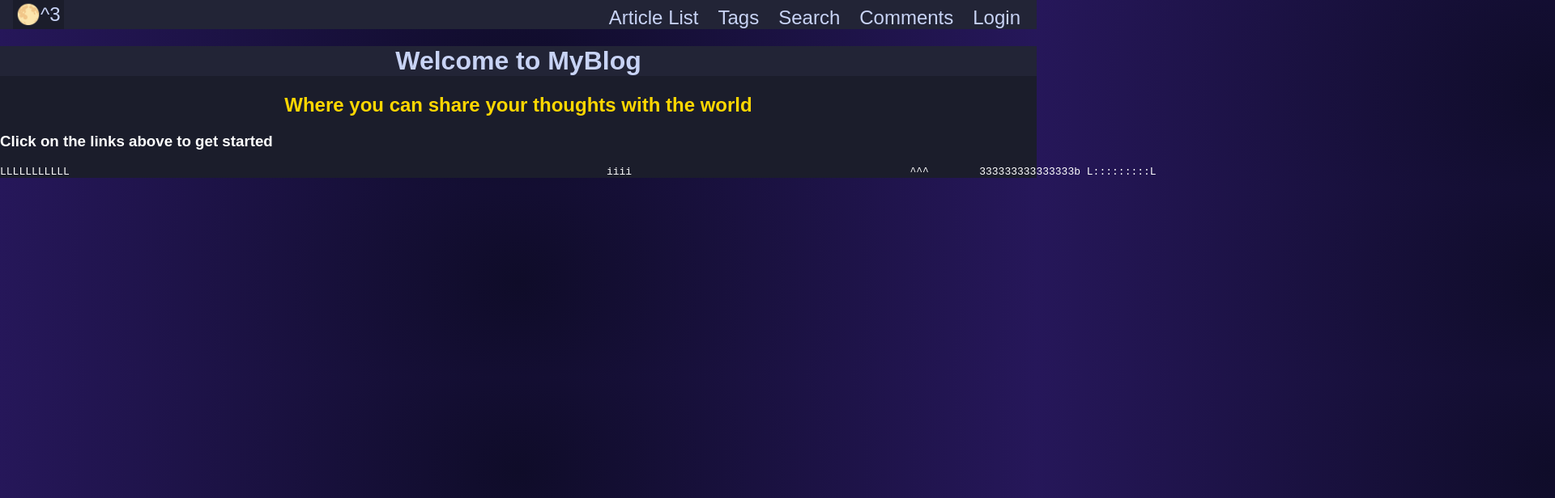
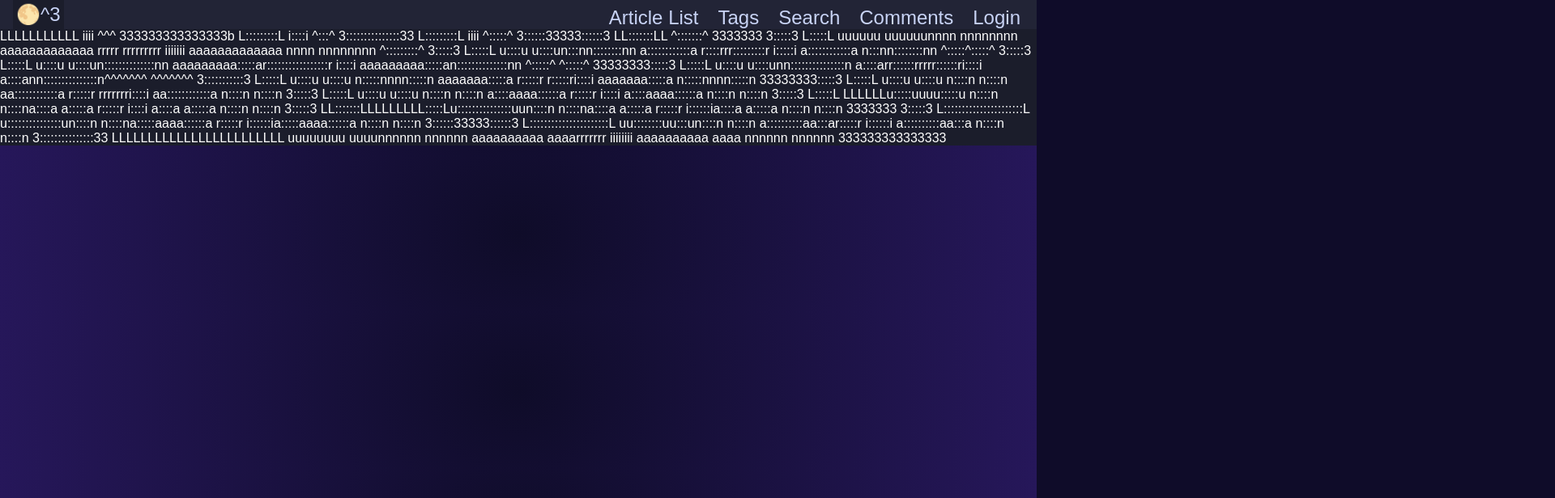
Before and after one commit to LunarianCubed/4610Project, a React (Create React App) app: page / in a window 1280 px wide. Shown: the top 616 px of the page at 81% size, 1920 px wide, since content can reach past the window. Built offline with nearby package versions, Linux system fonts and the light colour scheme.

Commit message:
make cube?

```diff
--- a/src/pages/Home.js
+++ b/src/pages/Home.js
@@ -2,15 +2,10 @@ import './Home.css';
 import React from 'react';
 import './alignPages.css';
 import Cube from './Cube.js';
+import {ReactComponent} from "*.svg";
 
 export default function Home(){
-    return (
-        <div className = "Home">
-            <h1>Welcome to MyBlog</h1>
-            <h2>Where you can share your thoughts with the world</h2>
-            <h3>Click on the links above to get started</h3>
-            <div>
-                <pre>
+    const L =`
     LLLLLLLLLLL                                                                                     iiii                                            ^^^        333333333333333b
     L:::::::::L                                                                                    i::::i                                          ^:::^      3:::::::::::::::33
     L:::::::::L                                                                                     iiii                                          ^:::::^     3::::::33333::::::3
@@ -27,9 +22,12 @@ export default function Home(){
     L::::::::::::::::::::::L u:::::::::::::::un::::n    n::::na:::::aaaa::::::a r:::::r           i::::::ia:::::aaaa::::::a  n::::n    n::::n                 3::::::33333::::::3
     L::::::::::::::::::::::L  uu::::::::uu:::un::::n    n::::n a::::::::::aa:::ar:::::r           i::::::i a::::::::::aa:::a n::::n    n::::n                 3:::::::::::::::33
     LLLLLLLLLLLLLLLLLLLLLLLL    uuuuuuuu  uuuunnnnnn    nnnnnn  aaaaaaaaaa  aaaarrrrrrr           iiiiiiii  aaaaaaaaaa  aaaa nnnnnn    nnnnnn                  333333333333333
-                </pre>
-            </div>
+    `
+
+    return (
+        <div className = "Home">
             <div>
+                <React.Fragment>{L}</React.Fragment>
                 <Cube />
             </div>
         </div>
```
Lines whose indentation alone changed are shown as unchanged.
